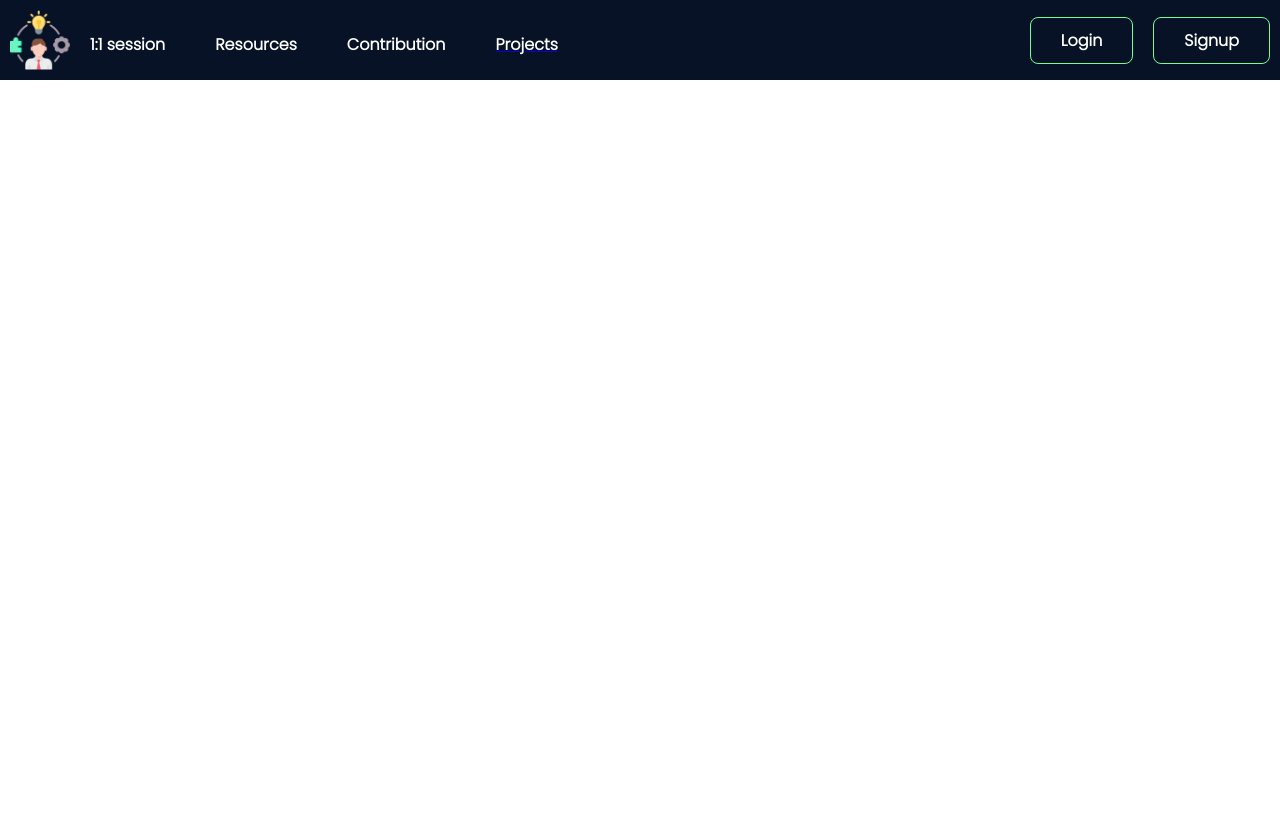
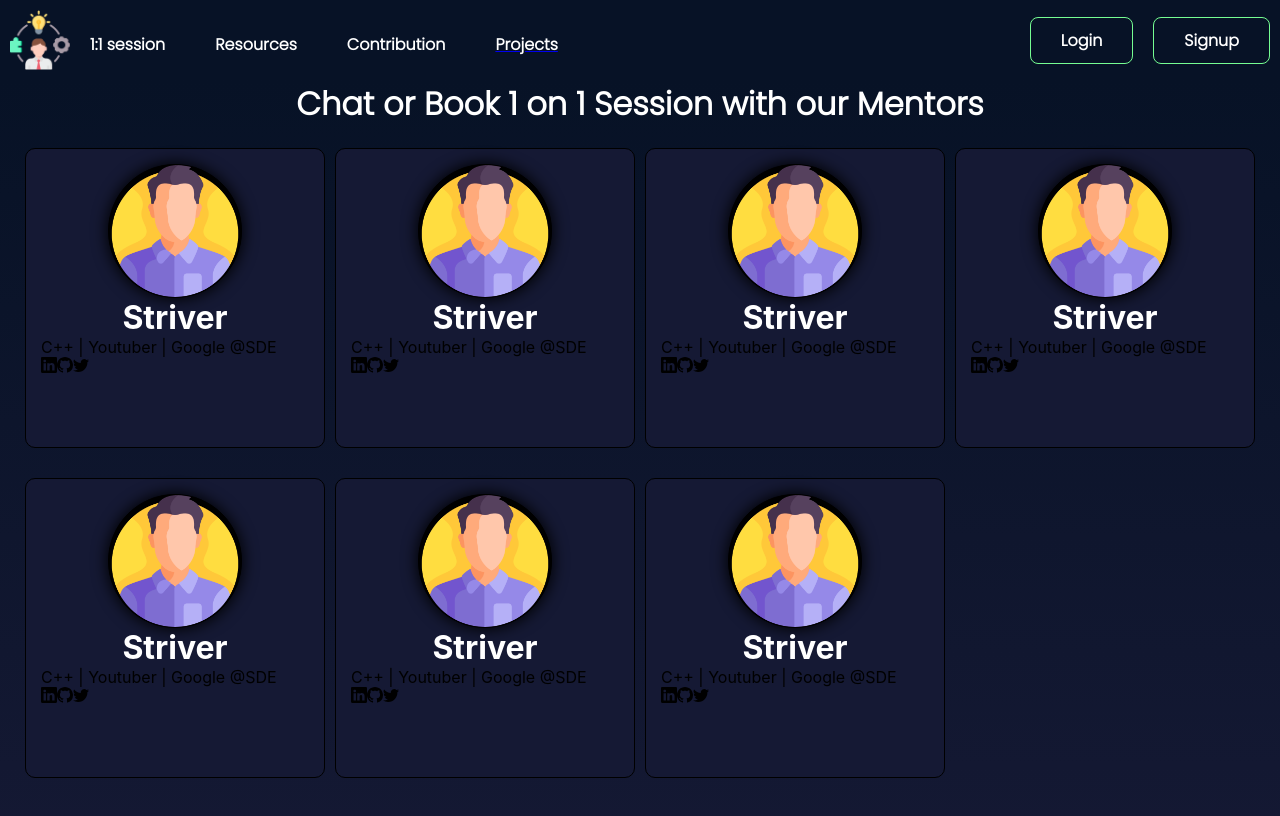
Before and after one commit to Sayo1305/supr, a React (Create React App) app: page /Mentors in a window 1280 px wide. Shown: the top 816 px of the page. Built offline with nearby package versions, Linux system fonts and the light colour scheme; no server answers; the database is empty.

Commit message:
soch card

```diff
--- a/src/App.js
+++ b/src/App.js
@@ -7,6 +7,7 @@ import Signup from './pages/Signup';
 import ResourcePage from './pages/ResourcePage';
 import ProjectDescriptionPage from './pages/ProjectDescriptionPage';
 import Navbar from './components/Navbar';
+import Mentor from './pages/Mentor';
 
 
 function App() {
@@ -19,6 +20,7 @@ function App() {
         <Route path='/Login' element={<Login/>}></Route>
         <Route path='/Signup' element={<Signup/>}></Route>
         <Route path='/Resources' element={<ResourcePage/>}></Route>
+        <Route path='/Mentors' element={<Mentor/>}></Route>
         <Route path='/desc' element={<ProjectDescriptionPage/>}></Route>
       </Routes>
     </div>
--- /dev/null
+++ b/src/assets/css/mentor.css
@@ -0,0 +1,65 @@
+.MentorContainer{
+      width: 100%;
+      background: linear-gradient(to top , #151934 , #071226);
+      min-height: 100vh;
+}
+.MentorHead{
+      width: 100%;
+      text-align: center;
+      font-size: 2rem;
+      color: #fff;
+      font-family: 'Poppins', sans-serif;
+      font-weight: 700;
+}
+.MentorGridCont{
+      padding: 20px;
+      width: 100%;
+      display: grid;
+      row-gap: 30px;
+      grid-template-columns: auto auto auto auto;
+      align-items: center;
+      justify-content: space-around;
+      justify-items: center;
+}
+
+@media screen  and  (max-width: 1250px) {
+      .MentorGridCont{
+            grid-template-columns: auto auto auto;
+      }
+}
+@media screen  and  (max-width: 960px) {
+      .MentorGridCont{
+            grid-template-columns: auto auto;
+      }
+}
+@media screen  and  (max-width: 670px) {
+      .MentorGridCont{
+            grid-template-columns: auto;
+      }
+}
+.MentorCardContainer{
+      padding: 15px;
+      margin: 0 auto;
+      background: #151934;
+      display: flex;
+      flex-direction: column;
+      width: 300px;
+      height: 300px;
+      border-radius: 10px;
+      border: solid 1px #000;
+}
+.MentorCardProfile{
+      border: #000 solid 1px;
+      border-radius: 50%;
+      background: #000;
+      box-shadow: 0px 0px 15px 1px #000;
+      margin: 0 auto;
+      width: 50%;
+}
+.MentorCardName{
+      width: 100%;
+      text-align: center;
+      color: #fff;
+      font-weight: 700;
+      font-size: 2rem;
+}
--- /dev/null
+++ b/src/components/MentorCard.jsx
@@ -0,0 +1,45 @@
+import React from "react";
+import BG from "../assets/images/man.png";
+const MentorCard = () => {
+  return (
+    <div className="MentorCardContainer">
+      <img className="MentorCardProfile" src={BG} alt="profile" />
+      <div className="MentorCardName">Striver</div>
+      <div className="MentorCardHead">C++ | Youtuber | Google @SDE</div>
+      <div>
+        <svg
+          xmlns="http://www.w3.org/2000/svg"
+          width="16"
+          height="16"
+          fill="currentColor"
+          className="bi bi-linkedin"
+          viewBox="0 0 16 16"
+        >
+          <path d="M0 1.146C0 .513.526 0 1.175 0h13.65C15.474 0 16 .513 16 1.146v13.708c0 .633-.526 1.146-1.175 1.146H1.175C.526 16 0 15.487 0 14.854V1.146zm4.943 12.248V6.169H2.542v7.225h2.401zm-1.2-8.212c.837 0 1.358-.554 1.358-1.248-.015-.709-.52-1.248-1.342-1.248-.822 0-1.359.54-1.359 1.248 0 .694.521 1.248 1.327 1.248h.016zm4.908 8.212V9.359c0-.216.016-.432.08-.586.173-.431.568-.878 1.232-.878.869 0 1.216.662 1.216 1.634v3.865h2.401V9.25c0-2.22-1.184-3.252-2.764-3.252-1.274 0-1.845.7-2.165 1.193v.025h-.016a5.54 5.54 0 0 1 .016-.025V6.169h-2.4c.03.678 0 7.225 0 7.225h2.4z" />
+        </svg>
+        <svg
+          xmlns="http://www.w3.org/2000/svg"
+          width="16"
+          height="16"
+          fill="currentColor"
+          className="bi bi-github"
+          viewBox="0 0 16 16"
+        >
+          <path d="M8 0C3.58 0 0 3.58 0 8c0 3.54 2.29 6.53 5.47 7.59.4.07.55-.17.55-.38 0-.19-.01-.82-.01-1.49-2.01.37-2.53-.49-2.69-.94-.09-.23-.48-.94-.82-1.13-.28-.15-.68-.52-.01-.53.63-.01 1.08.58 1.23.82.72 1.21 1.87.87 2.33.66.07-.52.28-.87.51-1.07-1.78-.2-3.64-.89-3.64-3.95 0-.87.31-1.59.82-2.15-.08-.2-.36-1.02.08-2.12 0 0 .67-.21 2.2.82.64-.18 1.32-.27 2-.27.68 0 1.36.09 2 .27 1.53-1.04 2.2-.82 2.2-.82.44 1.1.16 1.92.08 2.12.51.56.82 1.27.82 2.15 0 3.07-1.87 3.75-3.65 3.95.29.25.54.73.54 1.48 0 1.07-.01 1.93-.01 2.2 0 .21.15.46.55.38A8.012 8.012 0 0 0 16 8c0-4.42-3.58-8-8-8z" />
+        </svg>
+        <svg
+          xmlns="http://www.w3.org/2000/svg"
+          width="16"
+          height="16"
+          fill="currentColor"
+          className="bi bi-twitter"
+          viewBox="0 0 16 16"
+        >
+          <path d="M5.026 15c6.038 0 9.341-5.003 9.341-9.334 0-.14 0-.282-.006-.422A6.685 6.685 0 0 0 16 3.542a6.658 6.658 0 0 1-1.889.518 3.301 3.301 0 0 0 1.447-1.817 6.533 6.533 0 0 1-2.087.793A3.286 3.286 0 0 0 7.875 6.03a9.325 9.325 0 0 1-6.767-3.429 3.289 3.289 0 0 0 1.018 4.382A3.323 3.323 0 0 1 .64 6.575v.045a3.288 3.288 0 0 0 2.632 3.218 3.203 3.203 0 0 1-.865.115 3.23 3.23 0 0 1-.614-.057 3.283 3.283 0 0 0 3.067 2.277A6.588 6.588 0 0 1 .78 13.58a6.32 6.32 0 0 1-.78-.045A9.344 9.344 0 0 0 5.026 15z" />
+        </svg>
+      </div>
+    </div>
+  );
+};
+
+export default MentorCard;
--- a/src/components/Navbar.jsx
+++ b/src/components/Navbar.jsx
@@ -78,7 +78,9 @@ const Navbar = () => {
             />
             <ul>
               <div className="navbar-features">
-                <li>1:1 session</li>
+                <li onClick={()=>{
+                  navigate('/Mentors');
+                }}>1:1 session</li>
                 <li
                   onClick={() => {
                     navigate("/Resources");
--- /dev/null
+++ b/src/pages/Mentor.jsx
@@ -0,0 +1,21 @@
+import React from 'react'
+import "../assets/css/mentor.css";
+import MentorCard from '../components/MentorCard';
+const Mentor = () => {
+  return (
+    <div className='MentorContainer'>
+      <div className='MentorHead'>Chat or Book 1 on 1 Session with our Mentors</div>
+      <div className='MentorGridCont'>
+            <MentorCard/>
+            <MentorCard/>
+            <MentorCard/>
+            <MentorCard/>
+            <MentorCard/>
+            <MentorCard/>
+            <MentorCard/>
+      </div>
+    </div>
+  )
+}
+
+export default Mentor
```
Also changed, not shown: src/assets/css/ProjectPage.css (+7 -7 lines).
